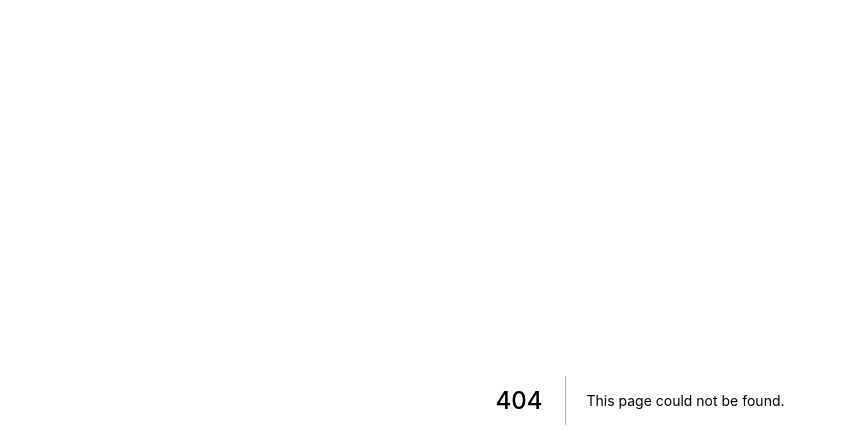
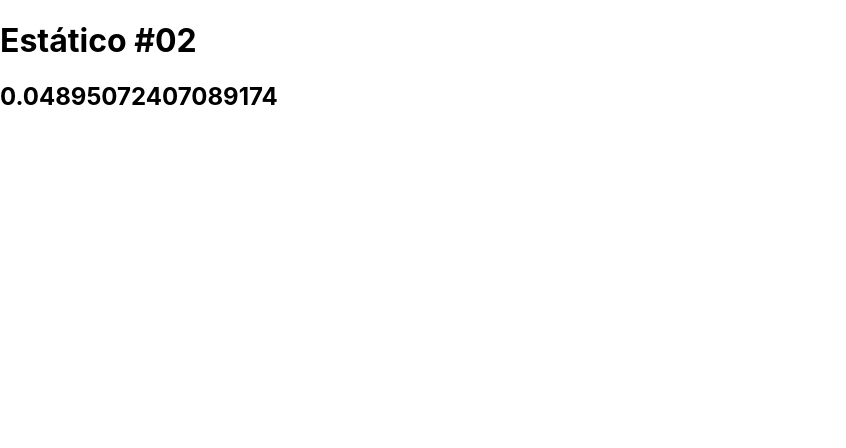
Before and after one commit to GeanGoncalves/ReactJS, a Next.js app in the folder curso-nextjs/renderizacao/: page /estatico2 in a window 1280 px wide. Before the commit this address had no page. Shown: the top 448 px of the page, without its empty margins (0-846 px from the left). Built offline with nearby package versions, Linux system fonts and the light colour scheme.

Commit message:
Modos de Pré Renderização NextJs - Aula:10

```diff
--- /dev/null
+++ b/curso-nextjs/renderizacao/pages/estatico2.jsx
@@ -0,0 +1,16 @@
+export function getStaticProps(){
+   return{
+       props: {
+           numero: Math.random()
+       }
+   }
+}
+
+export default function Estatico2(props){
+    return(
+        <div>
+            <h1>Estático #02</h1>
+            <h2>{props.numero}</h2>
+        </div>
+    )
+}
```
